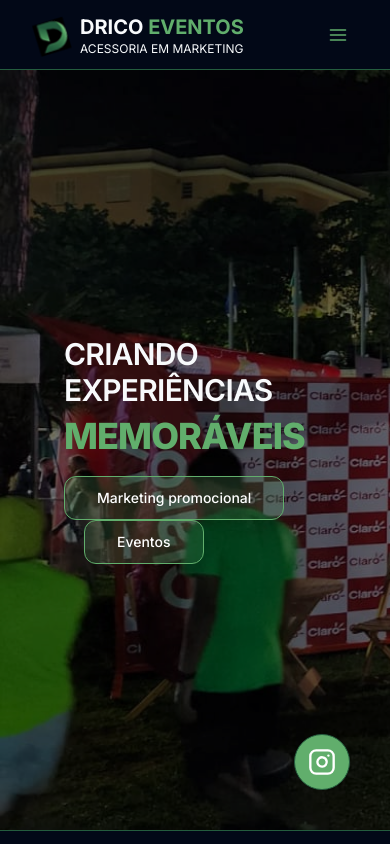
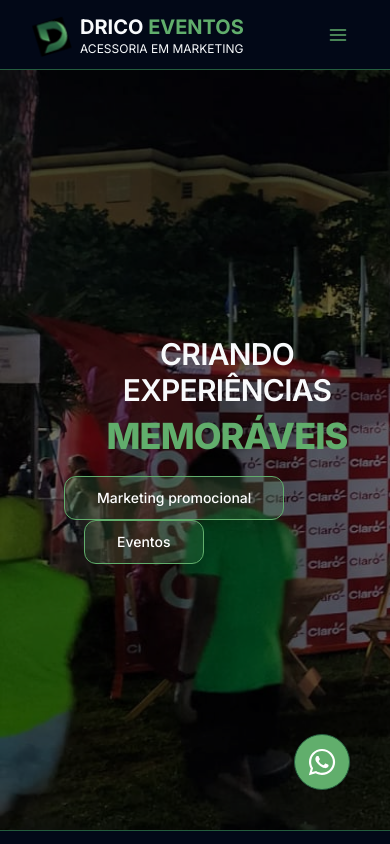
Before and after one commit to icaroalbar/drico-eventos, a Next.js app: page / in a window 390 px wide. Shown: the top 844 px of the page. Built offline with nearby package versions, Linux system fonts and the light colour scheme.

Commit message:
:iphone: feat: responsive header

```diff
--- a/src/partials/Header.tsx
+++ b/src/partials/Header.tsx
@@ -1,13 +1,14 @@
 import { Button } from "@/components/ui/button";
-import { Instagram } from "lucide-react";
+import Link from "next/link";
 import React from "react";
+import { FaWhatsapp } from "react-icons/fa";
 
 export default function Header() {
   return (
-    <section className="bg-header  bg-cover">
+    <section className="bg-header bg-cover">
       <div className="flex h-[90vh] flex-grow items-center justify-start pl-16 backdrop-brightness-50">
         <div className="flex flex-col gap-5">
-          <div className=" text-start">
+          <div className=" text-center md:text-start">
             <h2 className="scroll-m-20 pb-2 text-3xl font-semibold uppercase tracking-tight first:mt-0">
               criando experiências
             </h2>
@@ -36,9 +37,12 @@
           size={"icon"}
           className=" absolute bottom-10 right-10 h-14 w-14 rounded-full border bg-primary  text-white hover:bg-[#61AE6D90]"
         >
-          <a href="#">
-            <Instagram size={28} />
-          </a>
+          <Link
+            target="_blank"
+            href={"https://www.instagram.com/dricoeventos/"}
+          >
+            <FaWhatsapp size={30} />
+          </Link>
         </Button>
       </div>
     </section>
```
